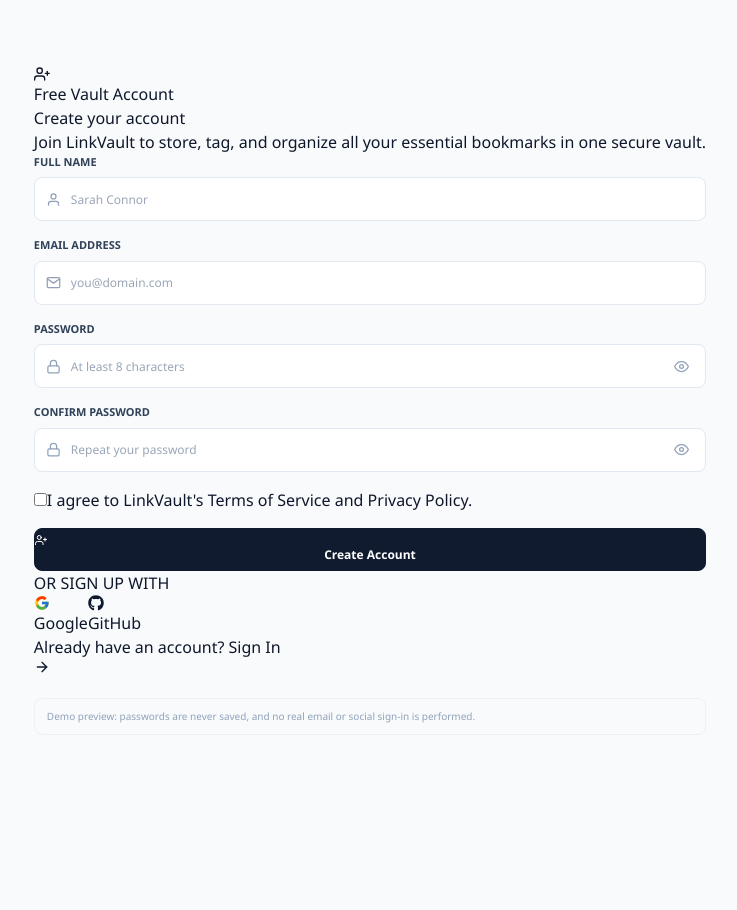
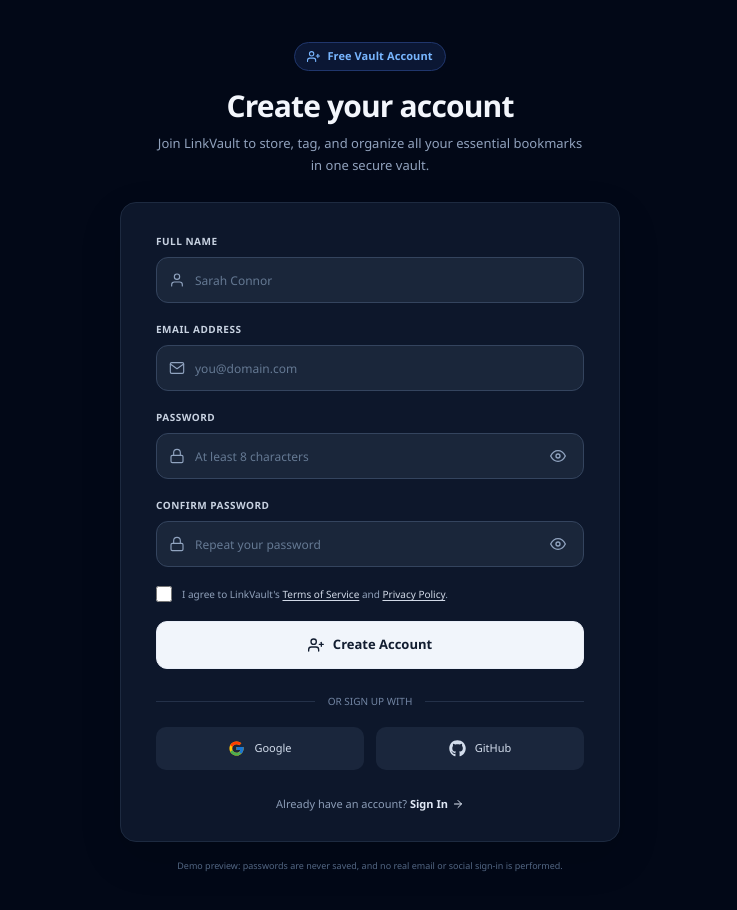
Before and after one commit to modewika1-star/Link-Vault, a React (Vite) app: page /register in a window 1280 px wide. Shown: the top 910 px of the page, without its empty margins (270-1007 px from the left). Before the commit the page ends 800 px from the top, so only its background shows below. Built offline with nearby package versions, Linux system fonts and the light colour scheme.

Commit message:
style: match Figma authentication screens

```diff
--- a/src/pages/AuthPage.css
+++ b/src/pages/AuthPage.css
@@ -1,69 +1,68 @@
-.auth-page{--auth-border:var(--lv-line);min-height:100vh;display:grid;place-items:center;padding:34px;background:var(--lv-canvas);color:var(--lv-ink)}
-.auth-shell{width:min(100%,980px);min-height:620px;display:grid;grid-template-columns:.92fr 1.08fr;overflow:hidden;border:1px solid var(--lv-line);border-radius:18px;background:var(--lv-surface);box-shadow:0 22px 70px rgb(15 23 42 / 8%)}
-.auth-side-panel{display:flex;flex-direction:column;justify-content:space-between;min-width:0;padding:34px;background:#101b30;color:#fff}
-.auth-brand{display:inline-flex;width:max-content;align-items:center;gap:10px;color:#fff;font-size:17px;font-weight:650;letter-spacing:-.35px}
-.auth-brand-mark{width:34px;height:34px;display:grid;place-items:center;border:1px solid rgb(255 255 255 / 15%);border-radius:9px;background:rgb(255 255 255 / 9%);color:#fff}
-.auth-brand-mark svg{width:17px;height:17px}
-.auth-side-copy{max-width:360px;margin:44px 0}
-.auth-side-eyebrow,.auth-overline{font-size:10px;font-weight:700;letter-spacing:1.1px;color:#92a5c4}
-.auth-side-copy h1{margin:17px 0 12px;font-size:38px;line-height:1.16;letter-spacing:-1.3px}
-.auth-side-copy p{max-width:330px;margin:0;color:#b7c4d7;font-size:13px;line-height:1.8}
-.auth-side-foot{display:flex;align-items:center;gap:9px;color:#aebdd1;font-size:11px}
-.auth-side-dot{width:7px;height:7px;border-radius:50%;background:#70c6a3;box-shadow:0 0 0 4px rgb(112 198 163 / 13%)}
-.auth-form-panel{display:flex;flex-direction:column;padding:28px 36px}
-.auth-back-link{display:inline-flex;width:max-content;align-items:center;gap:7px;color:var(--lv-secondary);font-size:11px;font-weight:600}
-.auth-back-link:hover{color:var(--lv-ink)}
+.auth-page{--auth-bg:#020817;--auth-card:#0d172b;--auth-field:#1a263a;--auth-border:#263650;--auth-muted:#8ea0bb;--auth-text:#edf3fb;min-height:100vh;display:grid;place-items:center;padding:42px 20px;background:var(--auth-bg);color:var(--auth-text)}
+.auth-content{width:min(100%,500px);margin:auto}
+.auth-page-heading{display:grid;justify-items:center;margin:0 auto 26px;text-align:center}
+.auth-badge{display:inline-flex;min-height:29px;align-items:center;gap:7px;border:1px solid #20366c;border-radius:999px;padding:5px 12px;background:#0b1734;color:#78b6ff;font-size:11px;font-weight:600;letter-spacing:.1px}
+.auth-badge svg{width:13px;height:13px}
+.auth-page-heading h1{margin:17px 0 8px;color:#f3f6fc;font-size:30px;font-weight:750;letter-spacing:-.85px;line-height:1.2}
+.auth-page-heading p{max-width:430px;margin:0;color:#91a2bd;font-size:13px;line-height:1.7}
+.auth-form-card{display:grid;gap:0;border:1px solid #1d2a40;border-radius:16px;padding:30px 35px 28px;background:var(--auth-card);box-shadow:0 16px 44px rgb(0 0 0 / 12%)}
+.register-card{padding-top:31px}
+.auth-form{display:grid;gap:19px}
+.auth-field{display:grid;gap:8px;color:#c8d2e1;font-size:10px;font-weight:650;letter-spacing:.5px}
+.auth-field-label-row{display:flex;align-items:center;justify-content:space-between;gap:12px}
+.auth-field-label-row>a{color:#54a7ff;font-size:10px;font-weight:550;letter-spacing:0}
+.auth-field-label-row>a:hover,.auth-bottom-prompt a:hover,.auth-check-row a:hover{text-decoration:underline}
+.auth-input-wrap{height:46px;display:flex;align-items:center;gap:10px;border:1px solid #34445e;border-radius:12px;padding:0 12px;background:var(--auth-field);transition:border-color 130ms ease,box-shadow 130ms ease}
+.auth-input-wrap:focus-within{border-color:#5b8fe1;box-shadow:0 0 0 3px rgb(66 133 244 / 12%)}
+.auth-input-wrap>svg{width:16px;height:16px;flex:0 0 16px;color:#91a4c0;stroke-width:1.7}
+.auth-input-wrap input{width:100%;height:100%;min-width:0;border:0;outline:0;background:transparent;color:#e8eff8;font:inherit;font-size:12px;font-weight:400;letter-spacing:0}
+.auth-input-wrap input::placeholder{color:#657993;opacity:1}
+.auth-input-wrap input[aria-invalid=true]{color:#fff}
+.auth-password-toggle{width:27px;height:27px;display:grid;flex:0 0 27px;place-items:center;border:0;border-radius:6px;background:transparent;color:#91a4c0;cursor:pointer}
+.auth-password-toggle:hover{background:#25344b;color:#dbe8fa}
+.auth-password-toggle svg{width:16px;height:16px}
+.auth-field-error{color:#ff9299;font-size:10px;font-weight:500;letter-spacing:0}
+.auth-check-row{display:flex;align-items:flex-start;gap:10px;color:#91a2bb;font-size:10px;font-weight:450;line-height:1.6;letter-spacing:0;cursor:pointer}
+.auth-check-row input{width:16px;height:16px;flex:0 0 16px;margin:0;accent-color:#67a8ff}
+.auth-check-row a{color:#d1d9e7;text-decoration:underline;text-underline-offset:2px}
+.auth-submit-button{min-height:48px;display:flex;align-items:center;justify-content:center;gap:9px;border:1px solid #e9eef8;border-radius:11px;padding:0 16px;background:#f1f5fb;color:#121d30;cursor:pointer;font:inherit;font-size:13px;font-weight:650;letter-spacing:0;transition:background 130ms ease,transform 130ms ease}
+.auth-submit-button:hover:not(:disabled){background:#dfe8f5}
+.auth-submit-button:active:not(:disabled){transform:translateY(1px)}
+.auth-submit-button:disabled{opacity:.65;cursor:wait}
+.auth-submit-button svg{width:16px;height:16px}
+.auth-divider{display:flex;align-items:center;gap:13px;margin:25px 0 18px;color:#7285a3;font-size:10px;font-weight:550;white-space:nowrap}
+.auth-divider:before,.auth-divider:after{height:1px;flex:1;background:#243149;content:""}
+.auth-social-row{display:grid;grid-template-columns:repeat(2,minmax(0,1fr));gap:12px}
+.auth-social-row button{height:43px;display:flex;align-items:center;justify-content:center;gap:9px;border:1px solid transparent;border-radius:10px;background:#1a263c;color:#d3ddec;cursor:pointer;font:inherit;font-size:11px;font-weight:550;transition:background 130ms ease,border-color 130ms ease}
+.auth-social-row button:hover{border-color:#364863;background:#202f49}
+.auth-social-row svg{width:17px;height:17px}
+.auth-bottom-prompt{margin:25px 0 0;text-align:center;color:#8c9db7;font-size:11px;line-height:1.6}
+.auth-bottom-prompt a{display:inline-flex;align-items:center;gap:4px;color:#e0e8f5;font-weight:600}
+.auth-bottom-prompt a svg{width:12px;height:12px}
+.auth-notice{border:1px solid #304b70;border-radius:8px;margin-top:14px;padding:10px 12px;background:#111f37;color:#a9c7f5;font-size:10px;line-height:1.6}
+.auth-back-link{display:flex;align-items:center;justify-content:center;gap:7px;margin:25px auto 0;color:#91a2bd;font-size:11px;font-weight:550}
+.auth-back-link:hover{color:#e2eaf7}
 .auth-back-link svg{width:14px;height:14px}
-.auth-form-content{width:min(100%,390px);margin:auto}
-.auth-heading{margin-bottom:25px}
-.auth-overline{color:var(--lv-muted)}
-.auth-heading h2{margin:9px 0 7px;color:var(--lv-ink);font-size:28px;font-weight:700;letter-spacing:-.7px}
-.auth-heading p{margin:0;color:var(--lv-muted);font-size:12px;line-height:1.6}
-.auth-form{display:grid;gap:16px}
-.auth-field{display:grid;gap:7px;color:var(--lv-ink-soft);font-size:11px;font-weight:650}
-.auth-field input{width:100%;height:42px;min-width:0;border:0;outline:0;background:transparent;color:var(--lv-ink);font:inherit;font-size:12px;font-weight:400}
-.auth-field input::placeholder{color:#9aa6b7}
-.auth-field input[aria-invalid=true]{color:var(--lv-ink)}
-.auth-input-wrap{height:44px;display:flex;align-items:center;gap:10px;border:1px solid var(--lv-line);border-radius:8px;padding:0 11px;background:var(--lv-surface);transition:border-color 140ms ease,box-shadow 140ms ease}
-.auth-input-wrap:focus-within{border-color:#8296df;box-shadow:0 0 0 3px rgb(100 127 233 / 11%)}
-.auth-input-wrap>svg{width:15px;height:15px;flex:0 0 15px;color:var(--lv-muted)}
-.auth-input-wrap input{flex:1}
-.auth-password-toggle{width:26px;height:26px;display:grid;place-items:center;border:0;border-radius:5px;background:transparent;color:var(--lv-muted);cursor:pointer}
-.auth-password-toggle:hover{background:var(--lv-line-soft);color:var(--lv-ink)}
-.auth-password-toggle svg{width:15px;height:15px}
-.auth-field-error{color:#c74650;font-size:10px;font-weight:500}
-.auth-inline-row{display:flex;align-items:center;justify-content:space-between;gap:10px;margin-top:-5px;color:var(--lv-muted);font-size:10px}
-.auth-inline-row a,.auth-switch-row a{color:#536daa;font-weight:650}
-.auth-inline-row a:hover,.auth-switch-row a:hover{text-decoration:underline}
-.auth-remember-hint{font-size:10px}
-.auth-submit-button{height:43px;border:1px solid #101b30;border-radius:8px;background:#101b30;color:#fff;cursor:pointer;font:inherit;font-size:12px;font-weight:650;transition:background 140ms ease,transform 120ms ease}
-.auth-submit-button:hover{background:#243550}
-.auth-submit-button:active{transform:translateY(1px)}
-.auth-submit-button:disabled{opacity:.65;cursor:wait}
-.auth-switch-row{margin-top:20px;text-align:center;color:var(--lv-muted);font-size:11px}
-.auth-demo-note{display:grid;gap:4px;border:1px solid var(--lv-line-soft);border-radius:8px;margin-top:23px;padding:10px 12px;background:var(--lv-canvas);color:var(--lv-muted);font-size:10px;line-height:1.5}
-.auth-demo-note strong{color:var(--lv-secondary);font-size:10px}
-.auth-inline-notice{margin:0;color:#a46b27;font-size:10px;line-height:1.5}
-.auth-success-panel{display:grid;justify-items:start;gap:10px;border:1px solid var(--lv-line);border-radius:12px;padding:20px;background:var(--lv-canvas)}
-.auth-success-icon{width:38px;height:38px;display:grid;place-items:center;border-radius:10px;background:#e8f7ef;color:#258255}
-.auth-success-icon svg{width:18px;height:18px}
-.auth-success-panel strong{color:var(--lv-ink);font-size:14px}
-.auth-success-panel p{margin:0;color:var(--lv-muted);font-size:11px;line-height:1.6}
-.auth-primary-link{display:inline-flex;align-items:center;justify-content:center;height:36px;border-radius:7px;padding:0 12px;background:#101b30;color:white;font-size:11px;font-weight:650}
-.auth-mobile-brand{display:none}
-.auth-page[data-theme=dark]{
-  --lv-canvas:#0b1220;
-  --lv-surface:#111c2f;
-  --lv-ink:#edf3fb;
-  --lv-ink-soft:#d4deec;
-  --lv-secondary:#aab9cc;
-  --lv-muted:#8294ad;
-  --lv-line:#26364e;
-  --lv-line-soft:#1d2b40;
-  background:#0b1220;
-}
-.auth-page[data-theme=dark] .auth-shell{background:#111c2f}
-.auth-page[data-theme=dark] .auth-form-panel{background:#111c2f}
-.auth-page[data-theme=dark] .auth-success-panel{background:#0d1728}
-.auth-page[data-theme=dark] .auth-success-icon{background:#143b2c;color:#8ee0b3}
-@media(max-width:760px){.auth-page{padding:14px}.auth-shell{min-height:0;grid-template-columns:1fr}.auth-side-panel{display:none}.auth-form-panel{min-height:calc(100dvh - 28px);padding:20px}.auth-form-content{margin:auto}.auth-mobile-brand{display:flex;align-items:center;gap:9px;margin:0 0 28px;color:var(--lv-ink);font-size:15px;font-weight:700}.auth-mobile-brand .auth-brand-mark{background:#101b30;color:white}.auth-heading h2{font-size:25px}}
+.auth-demo-note{margin:17px auto 0;color:#536783;font-size:9px;line-height:1.5;text-align:center}
+.recovery-card{padding-top:35px;padding-bottom:34px}
+.recovery-card .auth-form{gap:18px}
+.verify-card{padding-top:30px;padding-bottom:31px}
+.verify-form{gap:22px}
+.auth-email-confirmation{min-height:46px;display:flex;align-items:center;justify-content:space-between;gap:10px;border:1px solid #1f2c43;border-radius:10px;padding:0 13px;background:#142036;color:#d1dced;font-size:11px}
+.auth-email-confirmation>span:first-child{display:inline-flex;min-width:0;align-items:center;gap:9px;overflow:hidden;text-overflow:ellipsis;white-space:nowrap}
+.auth-email-confirmation svg{width:15px;height:15px;flex:0 0 15px;color:#58aaff}
+.auth-email-confirmation a{color:#52a6ff;font-size:11px;font-weight:600}
+.auth-email-confirmation .auth-verified{display:inline-flex;align-items:center;gap:5px;color:#34d399;font-size:10px;font-weight:600;white-space:nowrap}
+.auth-email-confirmation .auth-verified svg{color:#34d399}
+.auth-code-label{color:#c8d2e1;font-size:10px;font-weight:650;letter-spacing:.55px;text-align:center}
+.auth-code-inputs{display:grid;grid-template-columns:repeat(6,minmax(0,1fr));gap:10px}
+.auth-code-inputs input{width:100%;height:62px;border:1px solid #34445e;border-radius:12px;outline:0;background:#1a263a;color:#eef4fc;font:inherit;font-size:22px;font-weight:650;text-align:center}
+.auth-code-inputs input:focus{border-color:#63a6f6;box-shadow:0 0 0 3px rgb(66 133 244 / 12%)}
+.auth-resend-row{min-height:46px;display:grid;place-items:center;border:1px solid #1b2940;border-radius:10px;background:#111c31;color:#8799b4;font-size:10px;text-align:center}
+.auth-resend-row strong{color:#d6e1f1;font-variant-numeric:tabular-nums}
+.auth-resend-row button{border:0;background:transparent;color:#60aaff;cursor:pointer;font:inherit;font-size:10px;font-weight:600}
+.auth-form-card .auth-notice{margin-top:14px}
+.auth-reset-note{margin-top:8px;color:#7f91ac;font-size:10px;text-align:center}
+.auth-page a{transition:color 130ms ease}
+@media(max-width:560px){.auth-page{padding:26px 14px}.auth-content{max-width:100%}.auth-page-heading{margin-bottom:21px}.auth-page-heading h1{font-size:26px}.auth-page-heading p{font-size:12px}.auth-form-card{padding:24px 19px 23px;border-radius:14px}.auth-form{gap:16px}.auth-code-inputs{gap:6px}.auth-code-inputs input{height:52px;border-radius:9px;font-size:19px}.auth-email-confirmation{font-size:10px}.auth-submit-button{min-height:46px}}
+@media(max-width:360px){.auth-code-inputs{gap:4px}.auth-code-inputs input{height:46px}.auth-form-card{padding:20px 14px}}
```
